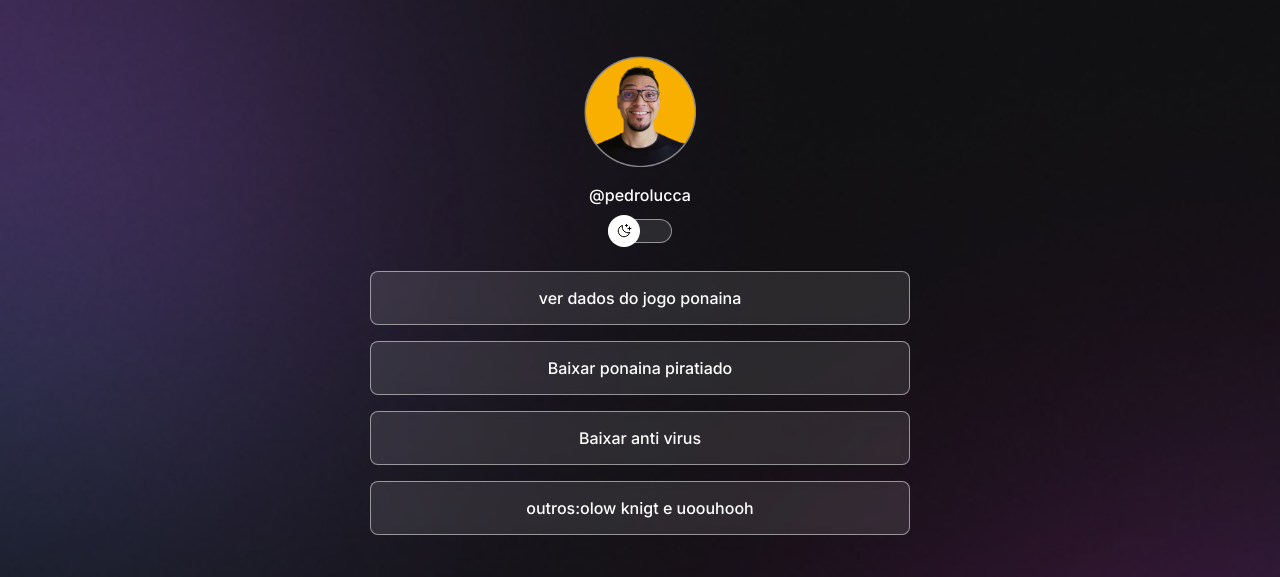
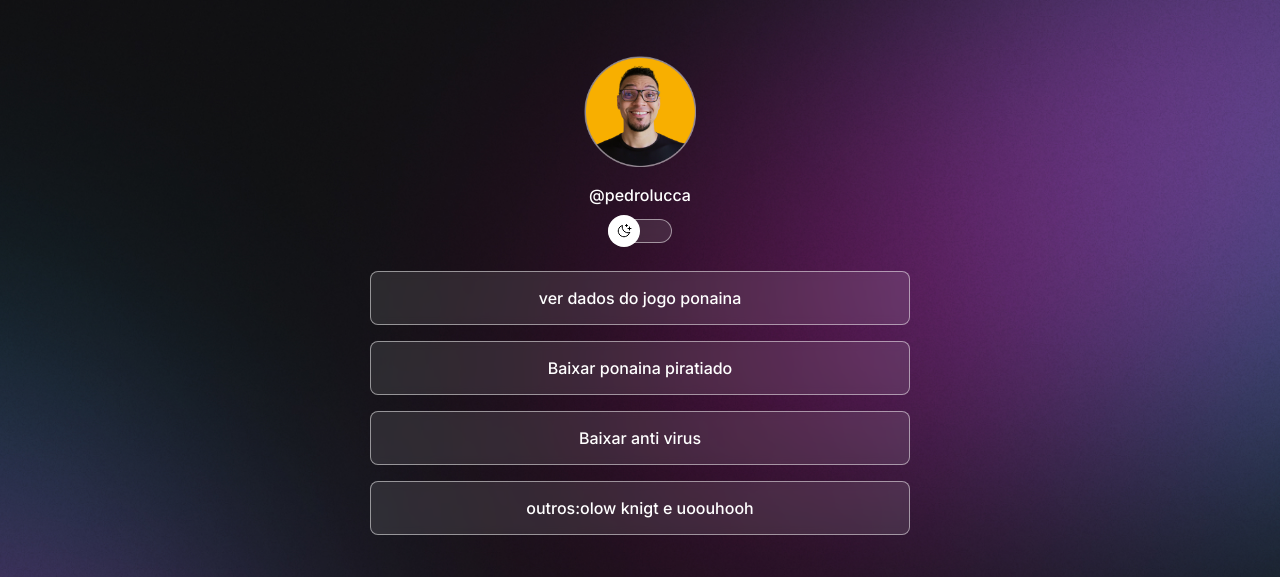
Before and after one commit to Pedro2983/ponaina, a plain HTML site: page index.html in a window 1280 px wide. Shown: the top 577 px of the page. Drawn offline with nearby package versions, Linux system fonts and the light colour scheme.

Commit message:
mudança no fundo quando grande

```diff
--- a/style.css
+++ b/style.css
@@ -126,3 +126,12 @@ footer {
     text-align: center;
     font-size: 14px;
 }
+@media (min-width: 700px) {
+ :root {
+    --bg-url: url(./assets/assets/bg-desktop.jpg)
+ }
+
+.light {
+    --bg-url: url(./assets/assets/bg-desktop-light.jpg)
+}
+}
```
